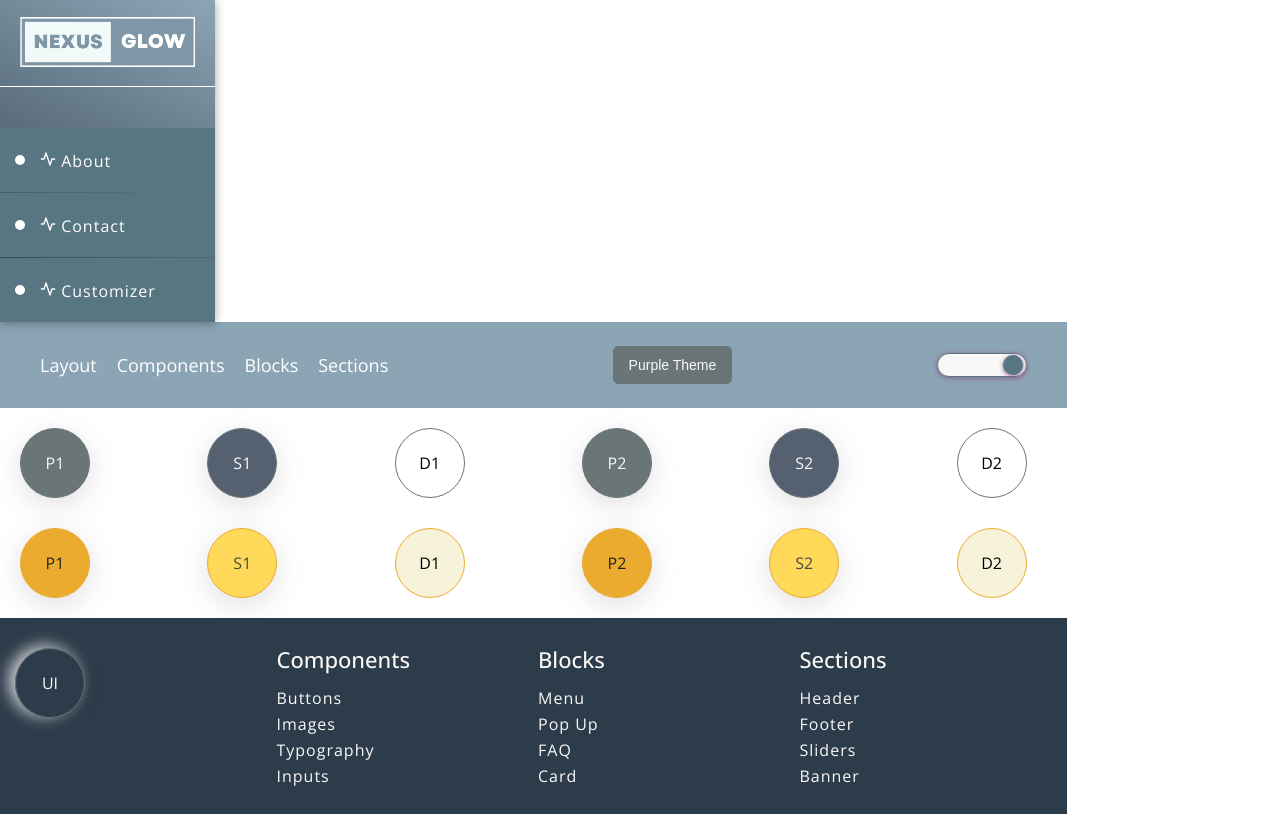
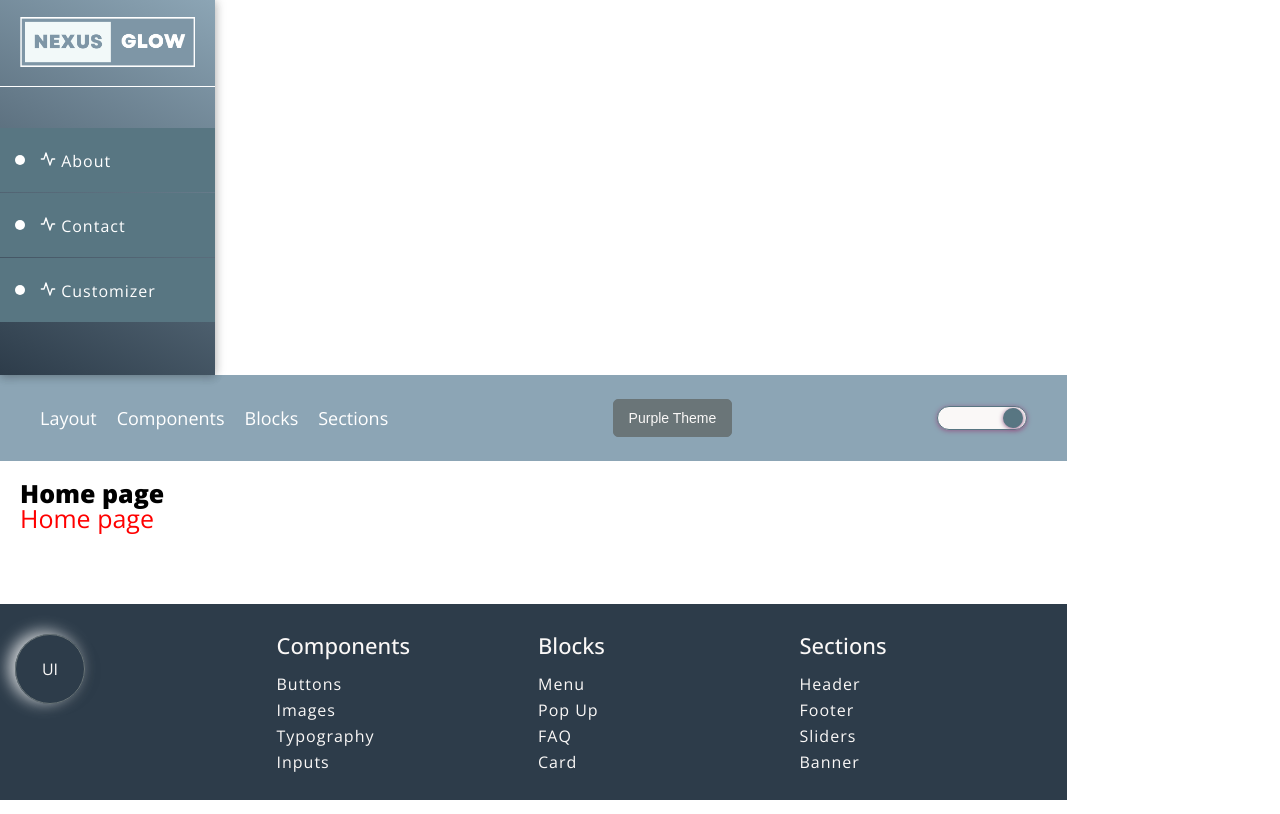
Before and after one commit to VladyslavBohutskyi/lib-components, a React (Create React App) app: page / in a window 1280 px wide. Built offline with nearby package versions, Linux system fonts and the light colour scheme.

Commit message:
refactoring

```diff
--- a/src/my-lib/blocks/card.tsx
+++ b/src/my-lib/blocks/card.tsx
@@ -132,7 +132,7 @@ export const CardFooter = styled.div<ICardInner>`
 
   flex-wrap: ${(p) => p.flexWrap};
   display: ${(p) => p.display};
-  justify-content: ${(p) => p.justifycontent ?? 'space-between'};
+  justify-content: ${(p) => p.justifycontent};
   align-items: ${(p) => p.alignitems};
   flex-direction: ${(p) => p.flexDirection};
 
--- a/src/my-lib/components/typography.tsx
+++ b/src/my-lib/components/typography.tsx
@@ -29,6 +29,11 @@ export const P = styled.p<IP>`
   margin-left:  ${(p) => p.ml};
   ${(p) => p.sx}
 `
+
+export const Text = styled(P)`
+  font-size: ${(p)=> p.fs ?? '25px'};
+`
+
 export const H1 = styled.h1<IP>`
   font-size: ${(p)=> p.fs ?? '40px'};
   font-weight: ${(p) => p.fw ?? 500};
--- a/src/my-lib/layout/index.tsx
+++ b/src/my-lib/layout/index.tsx
@@ -32,6 +32,8 @@ export const Row = styled.div<IRow>`
   justify-content: ${(p) => p.justifycontent ?? 'space-between'};
   align-items: ${(p) => p.alignitems};
   flex-direction: ${(p) => p.flexDirection};
+
+
 
   color: ${(p) => p.color};
   background: ${(p) => p.bg};
--- a/src/my-lib/sections/header.tsx
+++ b/src/my-lib/sections/header.tsx
@@ -15,7 +15,6 @@ justify-content: ${(p) => p.justifycontent ?? 'center'};
 align-items: ${(p) => p.alignitems ?? 'center'};
 flex-direction: ${(p) => p.flexDirection};
 
-
 color: ${(p) => p.color ?? p.theme.fontColorBg};
 background: ${(p) => p.bg ?? p.theme.bgPrimary};
 padding: ${(p) => p.p};
@@ -30,7 +29,3 @@ margin-bottom:  ${(p) => p.mb};
 margin-left:  ${(p) => p.ml};
 ${(p) => p.sx}
 `
-
-LHeader.defaultProps = {
-  theme: defaultTheme
-}
--- a/src/my-lib/theme/default-theme.ts
+++ b/src/my-lib/theme/default-theme.ts
@@ -44,7 +44,7 @@ const purpleTheme:ITheme = {
   fontSecondary: '#FAF8F7',
 
   mainbg: '#F3F6F9',
-  mainColor: 'black',
+  mainColor: '#000000',
 
   paperbg: '#FAF8F7',
   paperColor: '#503852',
--- a/src/project/content/blocks/tabs.tsx
+++ b/src/project/content/blocks/tabs.tsx
@@ -1,4 +1,4 @@
-import { Tab, Tabs, TabsContent, TabsWrapper } from '../../../my-lib/blocks/tabs'
+import * as T from '../../../my-lib/blocks/tabs'
 import { useState } from 'react'
 
 
@@ -24,36 +24,36 @@ const BlocksTabs = () => {
   ]
 
   return (
-    <TabsWrapper maxW='600px' m='auto' bg='white' mt='30px'>
-      <Tabs sx='text-transform: uppercase;' >
+    <T.TabsWrapper maxW='600px' m='auto' bg='white' mt='30px'>
+      <T.Tabs sx='text-transform: uppercase;' >
         {
           dataTabs.map((e, index) => (
             tabIndex === index
               ?
-              <Tab key={index} onClick={() => setTabIndex(index)}
+              <T.Tab key={index} onClick={() => setTabIndex(index)}
                   tabs='classic' active='true'>
                 {e.tab}
-              </Tab>
+              </T.Tab>
               :
-              <Tab tabs='classic' key={index} onClick={() => setTabIndex(index)}
+              <T.Tab tabs='classic' key={index} onClick={() => setTabIndex(index)}
               >
                 {e.tab}
-              </Tab>
+              </T.Tab>
           ))
         }
-      </Tabs>
+      </T.Tabs>
       {
         dataTabs.map((e, index) => (
           tabIndex === index
             ?
-            <TabsContent p='20px' key={index}>
+            <T.TabsContent p='20px' key={index}>
               {e.content}
-            </TabsContent>
+            </T.TabsContent>
             :
             false
         ))
       }
-    </TabsWrapper>
+    </T.TabsWrapper>
   )
 }
 
--- a/src/project/content/pages/customizer.tsx
+++ b/src/project/content/pages/customizer.tsx
@@ -139,7 +139,7 @@ const Customizer = observer(() => {
                 </Box>
               </Box>
             </Col>
-            <Col size={2} >
+            <Col size={2}>
               <H6 fs='18px' mt='15px'>bg Primary</H6>
               <Box mt='5px' display='flex' alignitems='center' h='45px' shadow='variant-6'>
                 <Box sx='overflow: hidden; flex: 0 0 auto;' w='45px' h='100%' shadow='variant-6'>
--- a/src/project/content/pages/home.tsx
+++ b/src/project/content/pages/home.tsx
@@ -2,55 +2,18 @@ import { ThemeProvider } from 'styled-components'
 import { defaultTheme, homeTheme } from '../../../my-lib/theme/default-theme'
 import { Avatar } from '../../../my-lib/components/image'
 import { Row } from '../../../my-lib/layout'
+import * as T from '../../../my-lib/components/typography'
 
 
 const Home = () => {
   return (
     <>
-    <ThemeProvider theme={defaultTheme}>
-      <Row mb='30px'>
-        <Avatar type='primary' size='70px' mr='20px' shadow='variant-1'  hover='variant-1' shadowhover='true'>
-          P1
-        </Avatar>
-        <Avatar type='secondary' size='70px' mr='20px' shadow='variant-1' hover='variant-1' shadowhover='true'>
-          S1
-        </Avatar>
-        <Avatar size='70px' mr='20px' hover='variant-1' shadowhover='true'>
-          D1
-        </Avatar>
-        <Avatar type='primary' size='70px' mr='20px' shadow='variant-1'  hover='variant-2' shadowhover='true'>
-          P2
-        </Avatar>
-        <Avatar type='secondary' size='70px' mr='20px' shadow='variant-1' hover='variant-2' shadowhover='true'>
-          S2
-        </Avatar>
-        <Avatar size='70px' mr='20px' hover='variant-2' shadowhover='true'>
-          D2
-        </Avatar>
-      </Row>
-    </ThemeProvider>
-    <ThemeProvider theme={homeTheme}>
-      <Row>
-        <Avatar type='primary' size='70px' mr='20px' shadow='variant-1'  hover='variant-1' shadowhover='true'>
-          P1
-        </Avatar>
-        <Avatar type='secondary' size='70px' mr='20px' shadow='variant-1' hover='variant-1' shadowhover='true'>
-          S1
-        </Avatar>
-        <Avatar size='70px' mr='20px' hover='variant-1' shadowhover='true'>
-          D1
-        </Avatar>
-        <Avatar type='primary' size='70px' mr='20px' shadow='variant-1'  hover='variant-2' shadowhover='true'>
-          P2
-        </Avatar>
-        <Avatar type='secondary' size='70px' mr='20px' shadow='variant-1' hover='variant-2' shadowhover='true'>
-          S2
-        </Avatar>
-        <Avatar size='70px' mr='20px' hover='variant-2' shadowhover='true'>
-          D2
-        </Avatar>
-      </Row>
-    </ThemeProvider>
+      <T.Text as='h1' fw='900'>
+        Home page
+      </T.Text>
+      <T.Text as='span' color='red'>
+        Home page
+      </T.Text>
     </>
   )
 }
```
Also changed, not shown: src/project/content/blocks/card.tsx (+91 -36 lines), src/styled.d.ts (added, +7 -0 lines).
